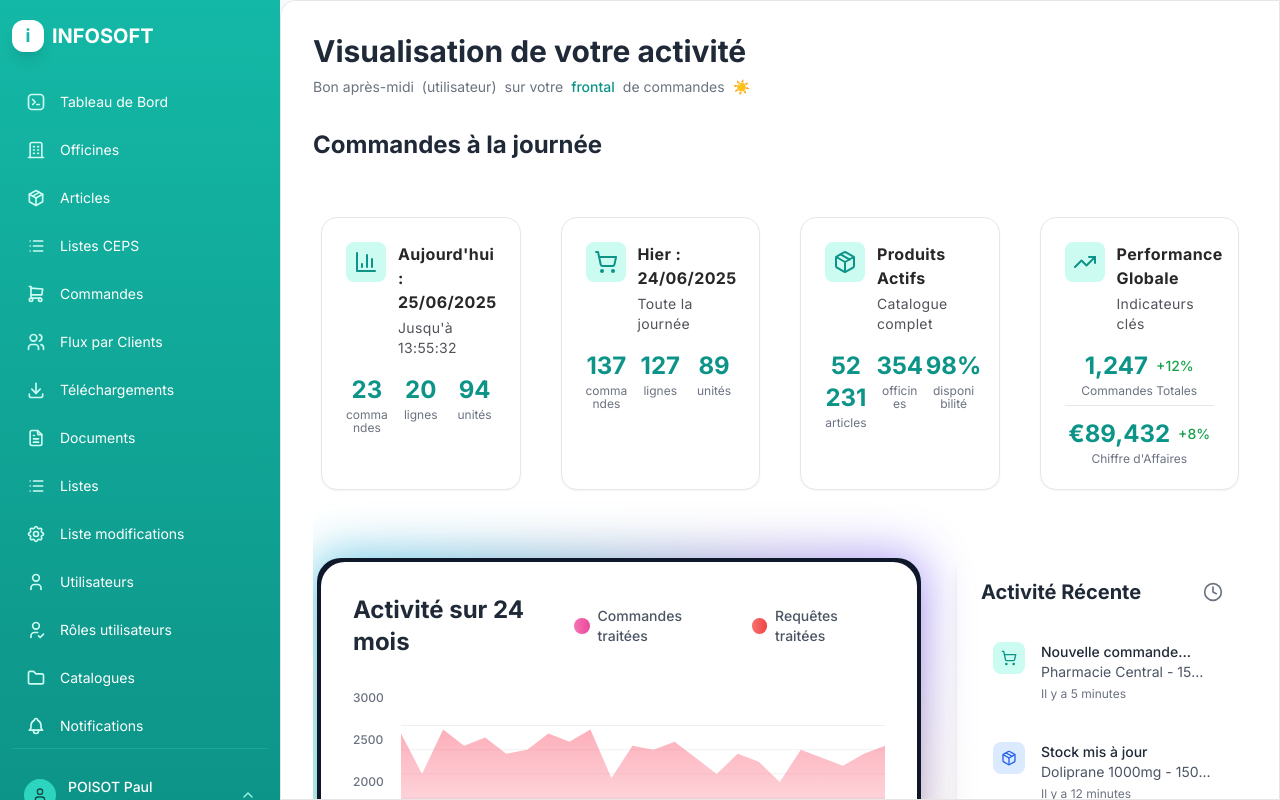
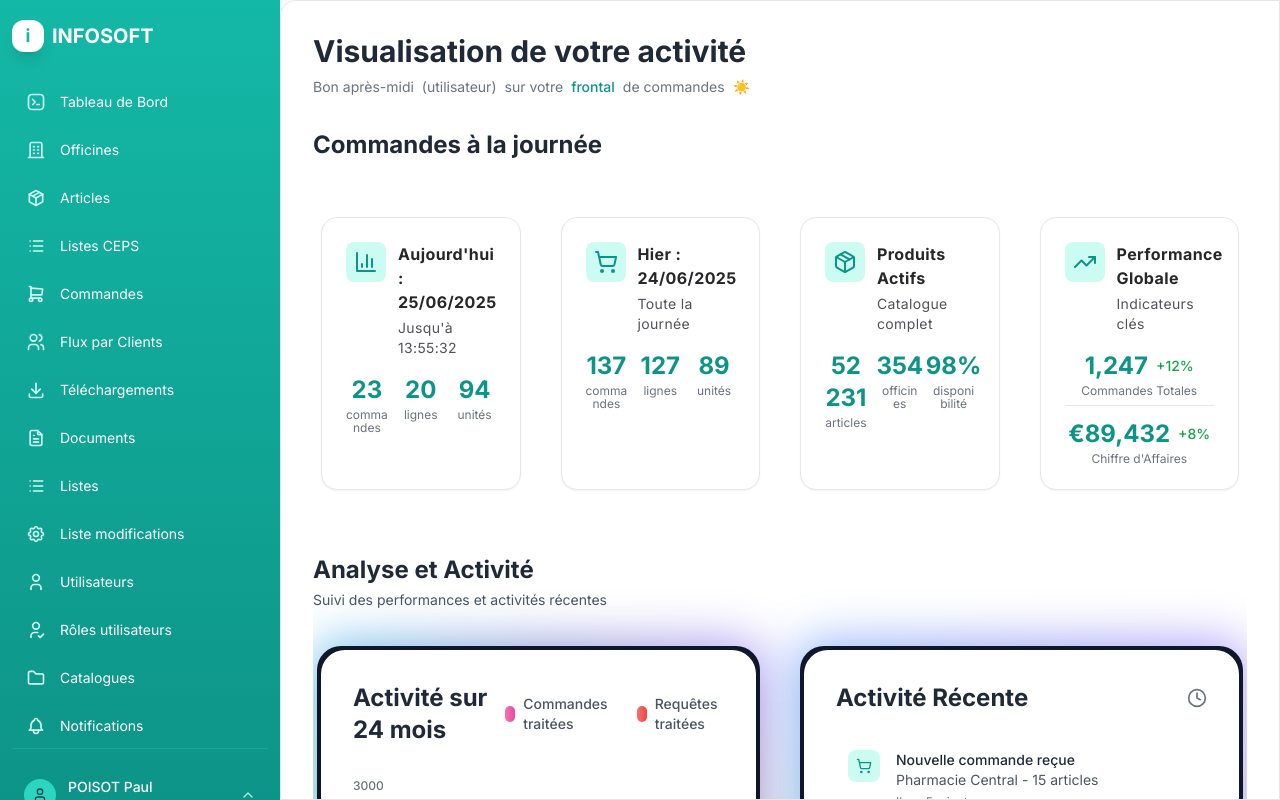
Before and after one commit to Roi-Crafteur/Frontal, a React (Vite) app: page / in a window 1280 px wide. Built offline with nearby package versions, Linux system fonts and the light colour scheme.

Commit message:
Fix dashboard layout and sizing

```diff
--- a/src/App.tsx
+++ b/src/App.tsx
@@ -46,7 +46,7 @@ function App() {
         initial={{ opacity: 0 }}
         animate={{ opacity: 1 }}
         transition={{ duration: 0.5 }}
-        className="space-y-4 sm:space-y-6 lg:space-y-8 w-full max-w-full overflow-hidden"
+        className="space-y-4 sm:space-y-6 lg:space-y-8 w-full max-w-full overflow-hidden pb-8"
       >
         {/* Header */}
         <div className="mb-4 sm:mb-6 lg:mb-8">
@@ -76,15 +76,25 @@ function App() {
         {/* Stats Cards */}
         <StatsCards />
 
-        {/* Main Content Grid */}
-        <div className="grid grid-cols-1 xl:grid-cols-3 gap-4 sm:gap-6 lg:gap-8">
-          {/* Activity Chart - Takes 2 columns on XL screens */}
-          <div className="xl:col-span-2">
+        {/* Header pour la section graphique et activité */}
+        <div className="mb-4 sm:mb-6">
+          <h2 className="text-lg sm:text-xl lg:text-2xl font-bold text-gray-800 dark:text-white">
+            Analyse et Activité
+          </h2>
+          <p className="text-sm text-gray-600 dark:text-gray-300 mt-1">
+            Suivi des performances et activités récentes
+          </p>
+        </div>
+
+        {/* Main Content Grid - Même taille pour les deux colonnes */}
+        <div className="grid grid-cols-1 lg:grid-cols-2 gap-4 sm:gap-6 lg:gap-8 mb-8">
+          {/* Activity Chart */}
+          <div className="w-full">
             <ActivityChart />
           </div>
 
-          {/* Recent Activity - Takes 1 column */}
-          <div className="xl:col-span-1">
+          {/* Recent Activity */}
+          <div className="w-full">
             <RecentActivity />
           </div>
         </div>
--- a/src/components/dashboard/ActivityChart.tsx
+++ b/src/components/dashboard/ActivityChart.tsx
@@ -55,10 +55,10 @@ export default function ActivityChart() {
       initial={{ opacity: 0, y: 20 }}
       animate={{ opacity: 1, y: 0 }}
       transition={{ duration: 0.5, delay: 0.2 }}
-      className="w-full"
+      className="w-full h-full"
     >
-      <BackgroundGradient className="rounded-2xl sm:rounded-3xl p-1">
-        <div className="bg-white dark:bg-gray-900 rounded-2xl sm:rounded-3xl p-4 sm:p-6 lg:p-8 shadow-xl">
+      <BackgroundGradient className="rounded-2xl sm:rounded-3xl p-1 h-full">
+        <div className="bg-white dark:bg-gray-900 rounded-2xl sm:rounded-3xl p-4 sm:p-6 lg:p-8 shadow-xl h-full flex flex-col">
           <div className="flex flex-col sm:flex-row sm:items-center sm:justify-between mb-4 sm:mb-6 lg:mb-8 space-y-3 sm:space-y-0">
             <h3 className="text-lg sm:text-xl lg:text-2xl font-bold text-gray-800 dark:text-white">
               Activité sur 24 mois
@@ -79,7 +79,7 @@ export default function ActivityChart() {
             </div>
           </div>
 
-          <div className="relative">
+          <div className="relative flex-1">
             {/* Y-axis labels */}
             <div className="absolute left-0 top-0 h-full flex flex-col justify-between text-xs text-gray-500 dark:text-gray-400 pr-2 sm:pr-4 font-medium">
               <span>3000</span>
@@ -91,7 +91,7 @@ export default function ActivityChart() {
             </div>
 
             {/* Chart */}
-            <div className="ml-8 sm:ml-12">
+            <div className="ml-8 sm:ml-12 h-full">
               <motion.svg
                 viewBox="0 0 800 200"
                 className="w-full h-32 sm:h-40 lg:h-48"
--- a/src/components/dashboard/RecentActivity.tsx
+++ b/src/components/dashboard/RecentActivity.tsx
@@ -1,6 +1,7 @@
 import React from "react";
 import { motion } from "framer-motion";
 import { Clock, Package, ShoppingCart, User, AlertCircle } from "lucide-react";
+import { BackgroundGradient } from "../ui/aceternity/background-gradient";
 
 export default function RecentActivity() {
   const activities = [
@@ -39,19 +40,44 @@ export default function RecentActivity() {
       description: "Amoxicilline 500mg - 5 unités restantes",
       time: "Il y a 2 heures",
       color: "text-red-600 bg-red-100"
+    },
+    {
+      id: 5,
+      type: "order",
+      icon: ShoppingCart,
+      title: "Commande expédiée",
+      description: "Pharmacie du Marché - 8 articles",
+      time: "Il y a 3 heures",
+      color: "text-green-600 bg-green-100"
+    },
+    {
+      id: 6,
+      type: "product",
+      icon: Package,
+      title: "Nouveau produit ajouté",
+      description: "Aspirine 500mg - Référence active",
+      time: "Il y a 4 heures",
+      color: "text-indigo-600 bg-indigo-100"
     }
   ];
 
   return (
-    <div className="bg-white dark:bg-gray-800 rounded-xl sm:rounded-2xl p-4 sm:p-6 shadow-lg h-fit">
+    <motion.div
+      initial={{ opacity: 0, y: 20 }}
+      animate={{ opacity: 1, y: 0 }}
+      transition={{ duration: 0.5, delay: 0.3 }}
+      className="w-full h-full"
+    >
+      <BackgroundGradient className="rounded-2xl sm:rounded-3xl p-1 h-full">
+        <div className="bg-white dark:bg-gray-800 rounded-2xl sm:rounded-3xl p-4 sm:p-6 lg:p-8 h-full flex flex-col">
           <div className="flex items-center justify-between mb-4 sm:mb-6">
-        <h3 className="text-lg sm:text-xl font-bold text-gray-800 dark:text-white">
+            <h3 className="text-lg sm:text-xl lg:text-2xl font-bold text-gray-800 dark:text-white">
               Activité Récente
             </h3>
             <Clock className="w-4 h-4 sm:w-5 sm:h-5 text-gray-500" />
           </div>
 
-      <div className="space-y-3 sm:space-y-4">
+          <div className="space-y-3 sm:space-y-4 flex-1 overflow-y-auto">
             {activities.map((activity, index) => (
               <motion.div
                 key={activity.id}
@@ -81,10 +107,12 @@ export default function RecentActivity() {
           <motion.button
             whileHover={{ scale: 1.02 }}
             whileTap={{ scale: 0.98 }}
-        className="w-full mt-3 sm:mt-4 py-2 text-xs sm:text-sm text-teal-600 hover:text-teal-700 font-medium transition-colors"
+            className="w-full mt-3 sm:mt-4 py-2 text-xs sm:text-sm text-teal-600 hover:text-teal-700 font-medium transition-colors border-t border-gray-200 dark:border-gray-700 pt-3 sm:pt-4"
           >
             Voir toute l'activité
           </motion.button>
         </div>
+      </BackgroundGradient>
+    </motion.div>
   );
 }
```
Lines whose indentation alone changed are shown as unchanged.
